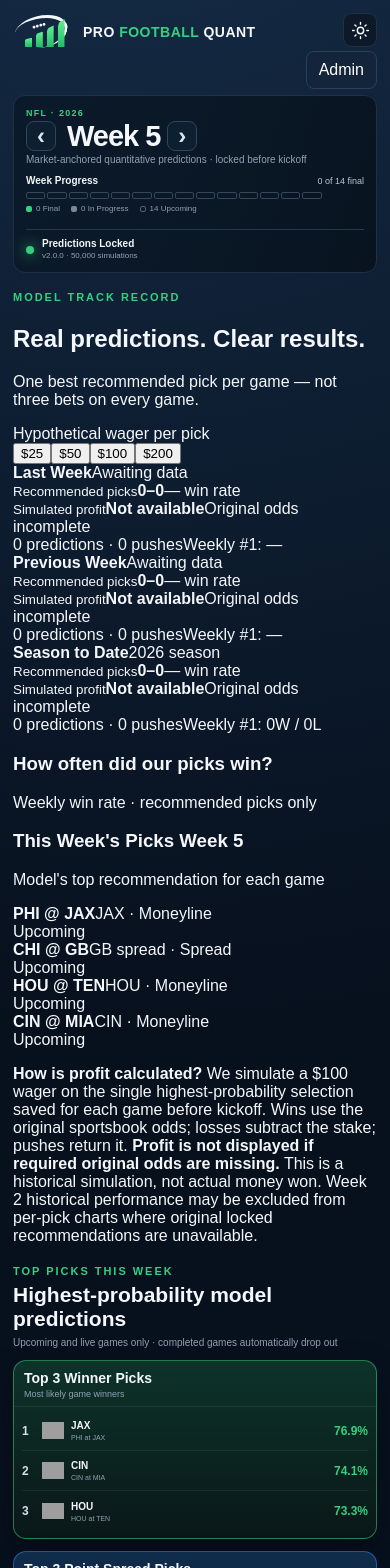
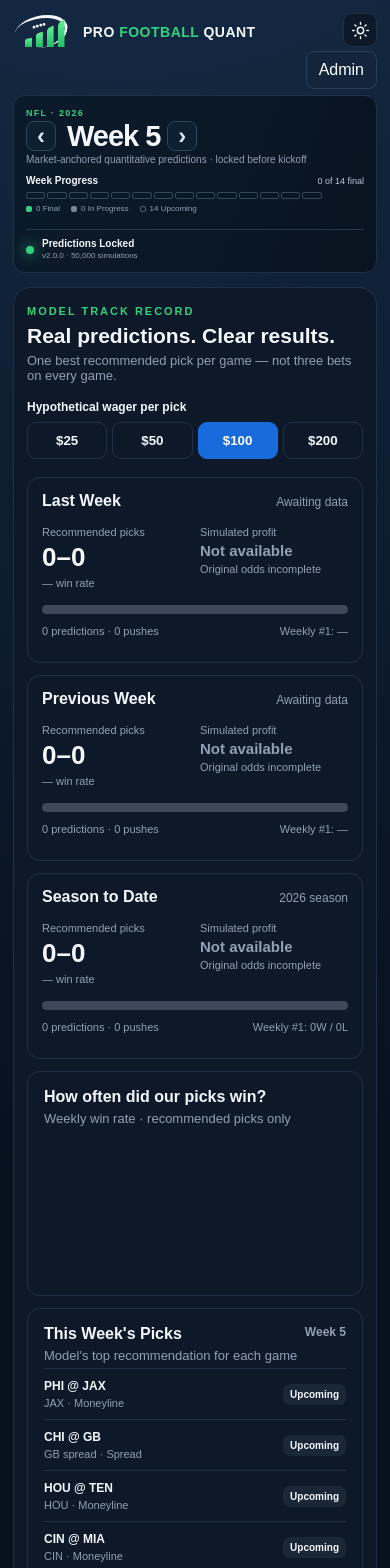
Before and after one commit to ggagov-lgtm/nflvercel, a Next.js app: page / in a window 390 px wide. Shown: the top 1568 px of the page. Built offline with nearby package versions, Linux system fonts and the light colour scheme; no server answers; grey boxes are pictures that could not be loaded.

Commit message:
Style responsive mobile-first model summary, picks, and weekly performance charts

```diff
--- a/app/globals.css
+++ b/app/globals.css
@@ -888,3 +888,40 @@
 :root[data-theme="light"] .topPickText,
 :root[data-theme="light"] .topPicksCard header{color:#16263c}
 :root[data-theme="light"] .noTopPicks{color:#53647a}
+
+
+/* Bettor-facing responsive performance dashboard */
+.bettorSummary{margin:20px 0 26px;padding:22px;border:1px solid var(--line);border-radius:18px;background:var(--panel,#111d31);color:var(--text);overflow:hidden}
+.bettorHead{display:flex;justify-content:space-between;align-items:center;gap:20px;margin-bottom:18px}
+.bettorHead h2{font-size:clamp(21px,2.4vw,30px);margin:5px 0}.bettorHead p,.bettorChart p,.bettorCurrent p{color:var(--muted);font-size:13px;margin:5px 0}
+.bettorStake>span{display:block;font-size:12px;margin-bottom:8px;font-weight:700}.bettorStakeButtons{display:flex;gap:5px}
+.bettorStakeButtons button{cursor:pointer;border:1px solid var(--line);border-radius:9px;background:var(--panel,#182840);color:var(--text);padding:10px 13px;font-weight:700}
+.bettorStakeButtons button.selected{background:#186bda;color:white;border-color:#186bda}
+.bettorCards{display:grid;grid-template-columns:repeat(3,minmax(0,1fr));gap:12px}
+.bettorCard,.bettorChart,.bettorCurrent{min-width:0;border:1px solid var(--line);border-radius:13px;background:var(--panel,#17263d);padding:16px}
+.bettorCardTitle{display:flex;align-items:baseline;justify-content:space-between;gap:8px}.bettorCardTitle strong{font-size:17px}.bettorCardTitle span{font-size:12px;color:var(--muted)}
+.bettorCardMain{display:grid;grid-template-columns:1fr 1fr;gap:10px;margin:16px 0}.bettorCardMain>div{display:flex;flex-direction:column;gap:4px;min-width:0}
+.bettorCardMain small{font-size:11px;color:var(--muted)}.bettorCardMain b{font-size:clamp(20px,2vw,28px);white-space:nowrap}.bettorCardMain span{font-size:11px;color:var(--muted)}
+.bettorPositive{color:#20aa66}.bettorNegative{color:#e15b62}.bettorUnknown{font-size:15px!important;color:var(--muted)}
+.bettorWinBar{height:9px;display:flex;overflow:hidden;border-radius:30px;background:#8492a366}.bettorWinBar i{background:#1eb96d}.bettorWinBar em{background:#e95660}
+.bettorCardFoot{display:flex;flex-wrap:wrap;justify-content:space-between;gap:7px;color:var(--muted);font-size:11px;margin:11px 0}
+.bettorExpand{border:0;background:transparent;color:#348eeb;font-size:12px;font-weight:700;padding:8px 0;cursor:pointer;display:flex;justify-content:space-between;width:100%}
+.bettorPickList{max-height:280px;overflow:auto}.bettorPickList>div,.bettorCurrentPick{display:flex;align-items:center;justify-content:space-between;gap:8px;padding:10px 0;border-top:1px solid var(--line)}
+.bettorPickList>div>div,.bettorCurrentPick>div{display:flex;flex-direction:column;gap:4px;min-width:0}
+.bettorPickList strong,.bettorCurrentPick strong{font-size:12px}.bettorPickList small,.bettorCurrentPick span{font-size:11px;color:var(--muted)}
+.bettorResult{font-size:10px!important;font-weight:800;border-radius:7px;padding:5px 7px;white-space:nowrap;background:#6e819222;color:var(--text)!important}
+.bettorResult.win{background:#21ae6a22;color:#1fa563!important}.bettorResult.loss{background:#e8525c22;color:#e8525c!important}
+.bettorLower{display:grid;grid-template-columns:1.2fr 1fr;gap:12px;margin-top:12px}.bettorLower h3{margin:0;font-size:16px}
+.bettorCurrent h3{display:flex;justify-content:space-between}.bettorCurrent h3 span{font-size:12px;color:var(--muted)}
+.bettorBars{height:160px;display:flex;align-items:stretch;justify-content:space-around;gap:10px;margin-top:18px}
+.bettorBarColumn{flex:1;min-width:0;max-width:62px;display:flex;flex-direction:column;align-items:center;gap:5px;font-size:11px}
+.bettorBarTrack{flex:1;min-height:0;width:100%;max-width:35px;background:#8194a326;display:flex;align-items:end;border-radius:6px 6px 0 0;overflow:hidden}
+.bettorBarTrack>div{width:100%;background:linear-gradient(180deg,#2bd48a,#15895c);border-radius:5px 5px 0 0}
+.bettorBarColumn b{font-size:11px}.bettorBarColumn span{color:var(--muted)}
+.bettorDisclosure{margin:14px 2px 0;font-size:12px;line-height:1.65;color:var(--muted)}
+:root[data-theme="light"] .bettorSummary{background:#f6f9fc;border-color:#dce4ed}
+:root[data-theme="light"] .bettorCard,:root[data-theme="light"] .bettorChart,:root[data-theme="light"] .bettorCurrent{background:white;border-color:#dce4ed}
+:root[data-theme="light"] .bettorStakeButtons button{background:white;color:#16263c;border-color:#cbd6e2}
+:root[data-theme="light"] .bettorStakeButtons button.selected{background:#186bda;color:white}
+@media(max-width:900px){.bettorCards{grid-template-columns:1fr 1fr}.bettorCards .bettorCard:last-child{grid-column:1/-1}}
+@media(max-width:640px){.bettorSummary{padding:13px;margin:14px 0}.bettorHead{align-items:stretch;flex-direction:column;gap:12px}.bettorStakeButtons button{flex:1}.bettorCards,.bettorLower{grid-template-columns:1fr}.bettorCards .bettorCard:last-child{grid-column:auto}.bettorCard{padding:14px}.bettorCardMain b{font-size:26px}.bettorBars{height:135px;gap:5px}.bettorCardTitle strong{font-size:16px}}
```
